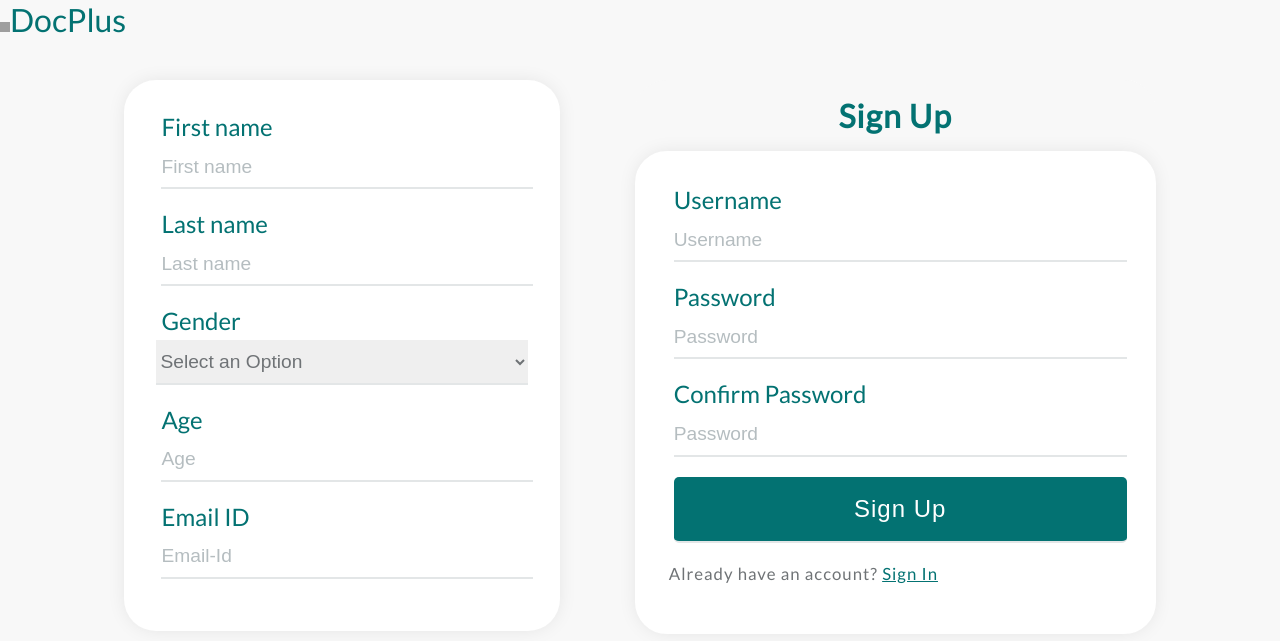
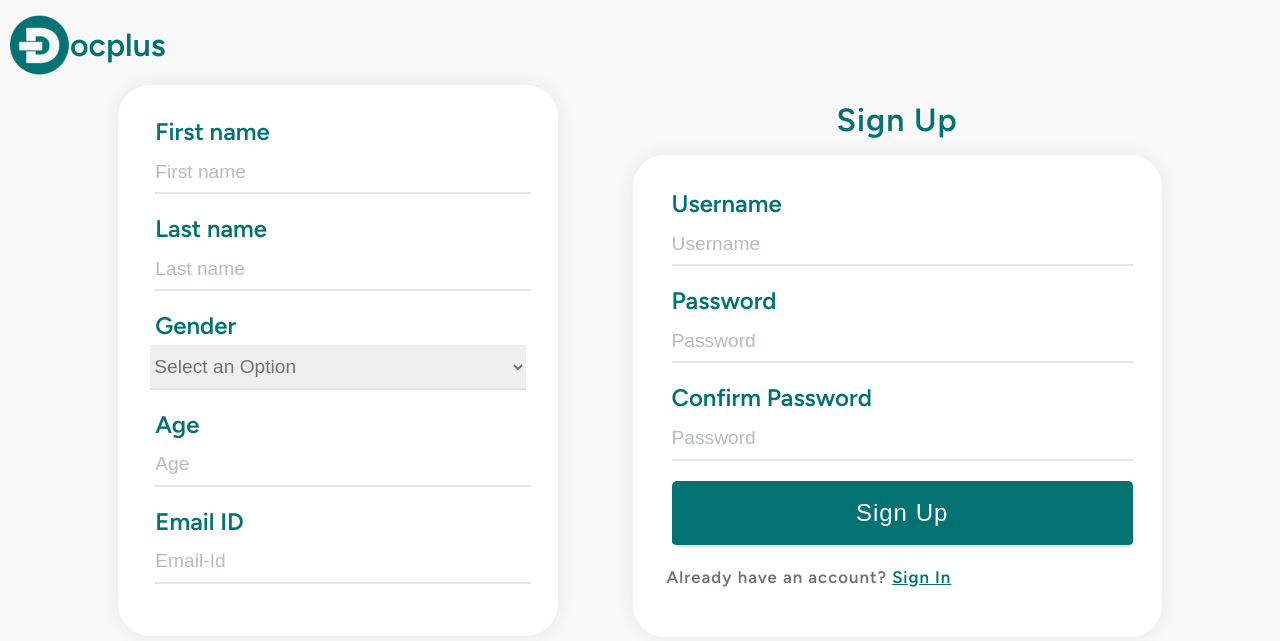
Before and after one commit to Dhruv883/Hospital-Management-System, a PHP site: page /SignUp.html in a window 1280 px wide. Shown: the top 641 px of the page. Run offline with PHP 8.4, Linux system fonts and the light colour scheme; grey boxes are pictures that could not be loaded.

Commit message:
navbar updated

```diff
--- a/SignIn.html
+++ b/SignIn.html
@@ -10,7 +10,7 @@
 </head>
 
 <body>
-  <header><img src="images/logo.png" alt="" srcset="">DocPlus</header>
+  <header><img src="images/logo.png" alt="Docplus" /><span class="ocplus">ocplus</span></header>
 
   <main class="main">
     <aside>
--- a/SignUp.css
+++ b/SignUp.css
@@ -1,4 +1,4 @@
-@import url("https://fonts.googleapis.com/css2?family=Lato:wght@300;400&display=swap");
+@import url("https://fonts.googleapis.com/css2?family=Figtree:wght@600&display=swap");
 
 :root {
   --teal: #037272;
@@ -14,20 +14,25 @@
 
 body {
   box-sizing: border-box;
-  font-family: "Lato", sans-serif;
+  font-family: "Figtree", sans-serif;
   background-color: var(--beige);
 }
 
 header {
+  display: flex;
+  align-items: center;
+  padding: 0px 1px;
   height: 10vh;
   width: 100vw;
-  font-size: 2em;
+  font-size: 2rem;
+  font-weight: bolder;
   color: var(--teal);
+  margin-top: 5px;
 }
 
 header img {
-  width: 10px;
-  height: 10px;
+  width: 60px;
+  margin: 0px 0px 0px 10px;
 }
 
 form {
--- a/SignUp.html
+++ b/SignUp.html
@@ -11,7 +11,7 @@
 
 <body>
   <main>
-    <header><img src="./images/logo-removebg-preview.png" alt="" srcset="">DocPlus</header>
+    <header><img src="images/logo.png" alt="Docplus" /><span class="ocplus">ocplus</span></header>
     <form action="">
       <div class="mainContent">
         <div class="content-1">
```
Also changed, not shown: SignIn.css (+11 -4 lines), index.html (+5 -9 lines).
